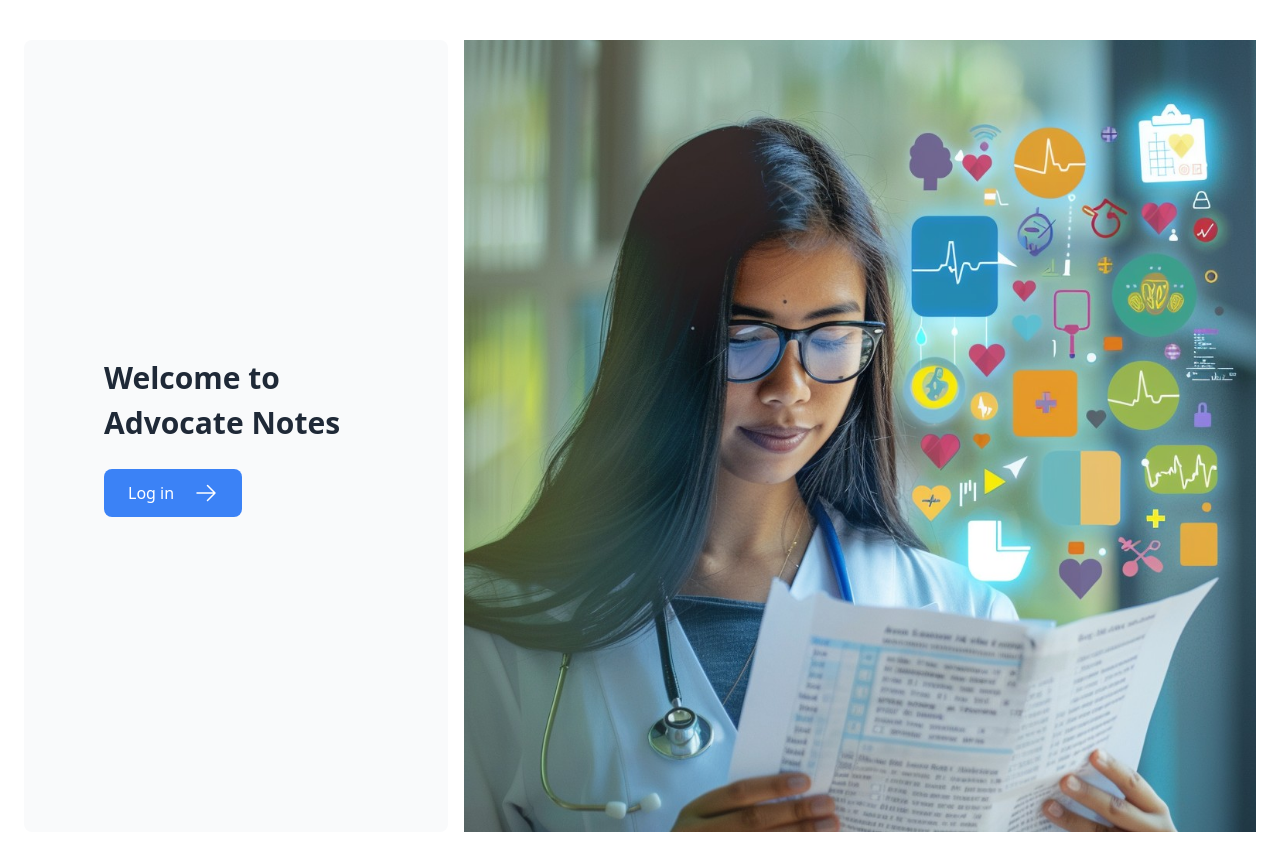
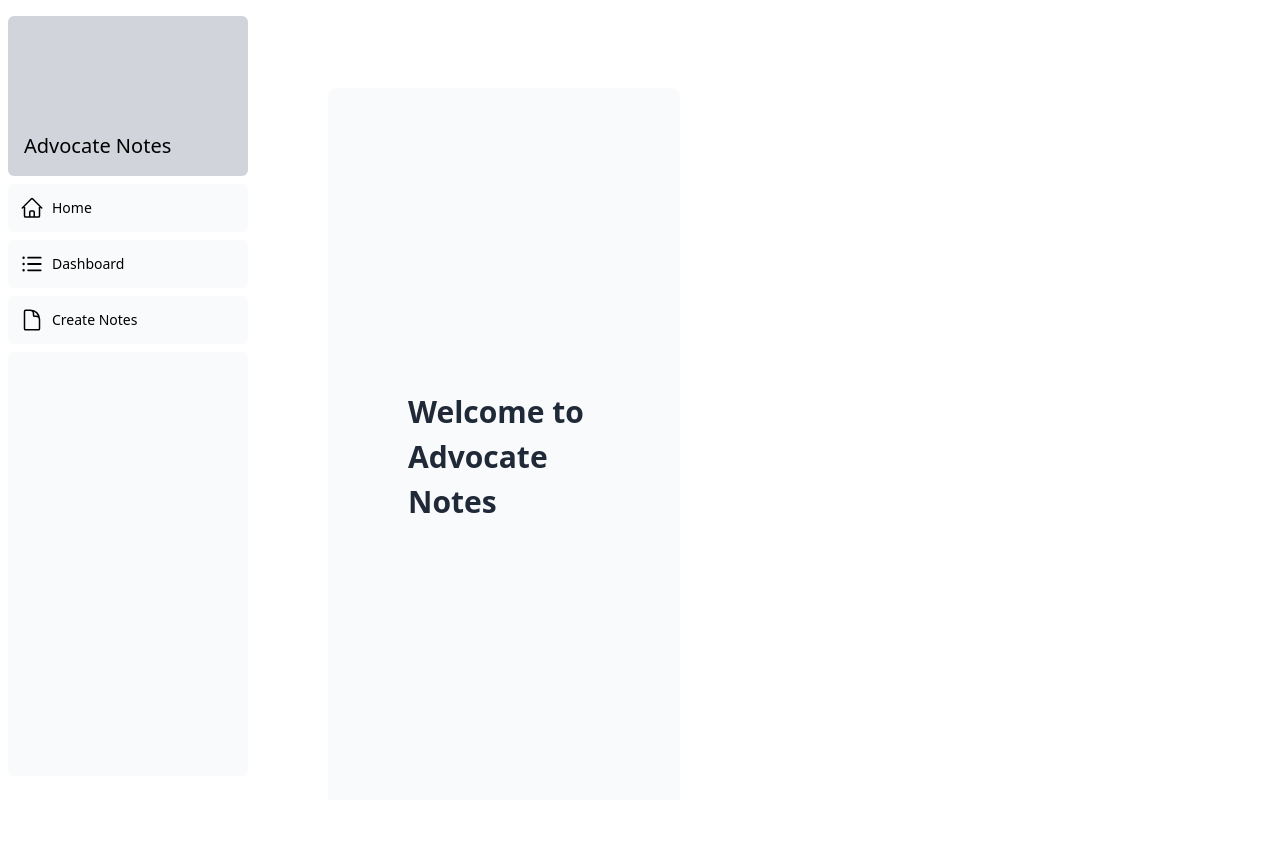
Before and after one commit to jaymeeGleason/advocate-notes, a Next.js app: page / in a window 1280 px wide. After the commit the page ends 800 px from the top, so only its background shows below. Built offline with nearby package versions, Linux system fonts and the light colour scheme.

Commit message:
remove login and logout for now

```diff
--- a/src/app/common/nav-links.tsx
+++ b/src/app/common/nav-links.tsx
@@ -7,8 +7,18 @@ import {
 import Link from 'next/link';
 import { usePathname } from 'next/navigation';
 import clsx from 'clsx';
+import { ListBulletIcon } from '@heroicons/react/20/solid';
 const links = [
-  { name: 'Home', href: '/dashboard', icon: HomeIcon },
+  {
+    name: 'Home',
+    href: '/',
+    icon: HomeIcon
+  },
+  {
+    name: 'Dashboard',
+    href: '/dashboard',
+    icon: ListBulletIcon
+  },
   {
     name: 'Create Notes',
     href: '/dashboard/create-notes',
--- a/src/app/common/sidenav.tsx
+++ b/src/app/common/sidenav.tsx
@@ -23,14 +23,6 @@ export default function SideNav() {
             await signOut();
           }}
         >
-          <button
-            className="flex h-[48px] w-full grow items-center justify-center
-              gap-2 rounded-md bg-gray-50 p-3 text-sm font-medium hover:bg-sky-100
-              hover:text-blue-600 md:flex-none md:justify-start md:p-2 md:px-3"
-          >
-            <PowerIcon className="w-6" />
-            <div className="hidden md:block">Sign Out</div>
-          </button>
         </form>
       </div>
     </div>
--- a/src/app/dashboard/create-notes/create-note.tsx
+++ b/src/app/dashboard/create-notes/create-note.tsx
@@ -10,7 +10,6 @@ export default function Form({ advocates }: { advocates: Advocate[] }) {
   return (
     <form action={createNote}>
       <div className="rounded-md bg-gray-50 p-4 md:p-6">
-        {/* advocate Name */}
         <div className="mb-4">
           <label htmlFor="advocate" className="mb-2 block text-sm font-medium">
             Choose advocate
--- a/src/app/dashboard/create-notes/page.tsx
+++ b/src/app/dashboard/create-notes/page.tsx
@@ -5,7 +5,7 @@ export default async function Page() {
   const advocates = await getAdvocates();
 
   return <main>
-    <p>Notes Page</p>
+    <p className="text-2xl">Create a New Note</p>
     <CreateNote advocates={advocates}/>
   </main>
   }
--- a/src/app/dashboard/layout.tsx
+++ /dev/null
@@ -1,12 +0,0 @@
-import SideNav from '@/app/common/sidenav';
-
-export default function Layout({ children }: { children: React.ReactNode }) {
-  return (
-    <div className="flex h-screen flex-col md:flex-row md:overflow-hidden">
-      <div className="w-full flex-none md:w-64">
-        <SideNav />
-      </div>
-      <div className="flex-grow p-6 md:overflow-y-auto md:p-12">{children}</div>
-    </div>
-  );
-}
--- a/src/app/dashboard/note-table.tsx
+++ b/src/app/dashboard/note-table.tsx
@@ -54,7 +54,7 @@ export default async function NotesTable() {
                   <td className="whitespace-nowrap px-3 py-3">
                     {note.id}
                   </td>
-                  <td className="whitespace-wrap px-3 py-3">
+                  <td className="whitespace-nowrap px-3 py-3">
                     {note.note}
                   </td>
                   <td className="whitespace-nowrap px-3 py-3">
--- a/src/app/dashboard/page.tsx
+++ b/src/app/dashboard/page.tsx
@@ -1,6 +1,7 @@
 import NoteTable from './note-table';
 export default async function Page() {
     return <main>
+        <p className="text-2xl">Current Notes</p>
         <NoteTable/>
     </main>
   }
--- a/src/app/layout.tsx
+++ b/src/app/layout.tsx
@@ -1,4 +1,5 @@
 import './globals.css';
+import SideNav from '@/app/common/sidenav';
 
 export default function RootLayout({
   children,
@@ -7,7 +8,14 @@ export default function RootLayout({
 }) {
   return (
     <html lang="en">
-      <body>{children}</body>
+      <body>
+        <div className="flex h-screen flex-col md:flex-row md:overflow-hidden">
+        <div className="w-full flex-none md:w-64">
+          <SideNav />
+        </div>
+        <div className="flex-grow p-6 md:overflow-y-auto md:p-12">{children}</div>
+        </div>
+      </body>
     </html>
   );
 }
--- a/src/app/page.tsx
+++ b/src/app/page.tsx
@@ -9,24 +9,9 @@ export default function Page() {
           <p className={`text-xl text-gray-800 md:text-3xl md:leading-normal`}>
             <strong>Welcome to Advocate Notes</strong>
           </p>
-          <Link
-            href="/login"
-            className="flex items-center gap-5 self-start rounded-lg bg-blue-500 px-6 py-3 text-sm font-medium text-white transition-colors hover:bg-blue-400 md:text-base"
-          >
-            <span>Log in</span> <ArrowRightIcon className="w-5 md:w-6" />
-          </Link>
+
         </div>
-        <div className="flex items-center justify-center">
-          <a>
-            <Image
-              src="/FrontPage.jpg"
-              alt="Healthcare worker"
-              width={1000}
-              height={1000}
-              priority
-            />
-          </a>
-        </div>
+
       </div>
     </main>
   );
```
